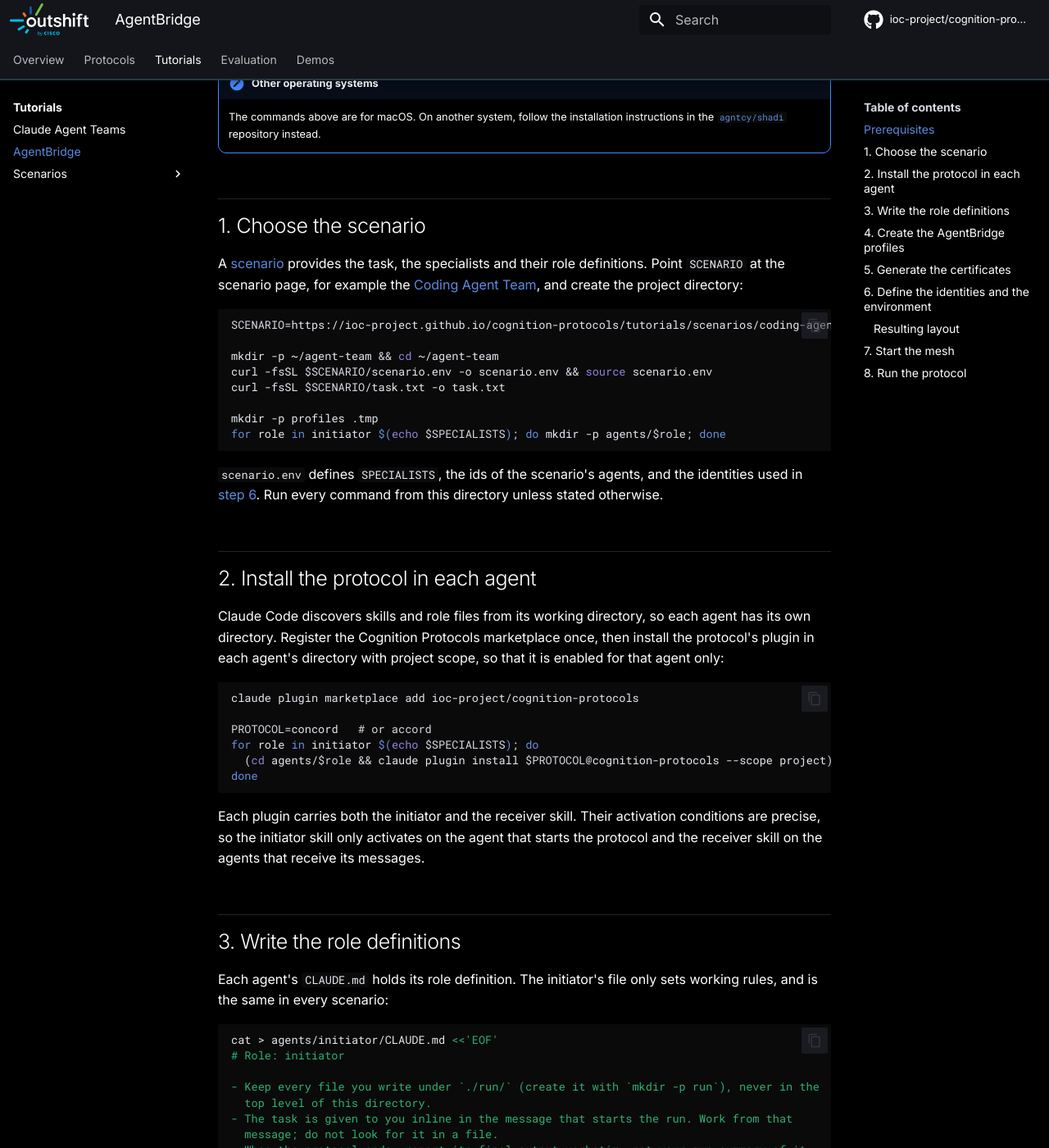
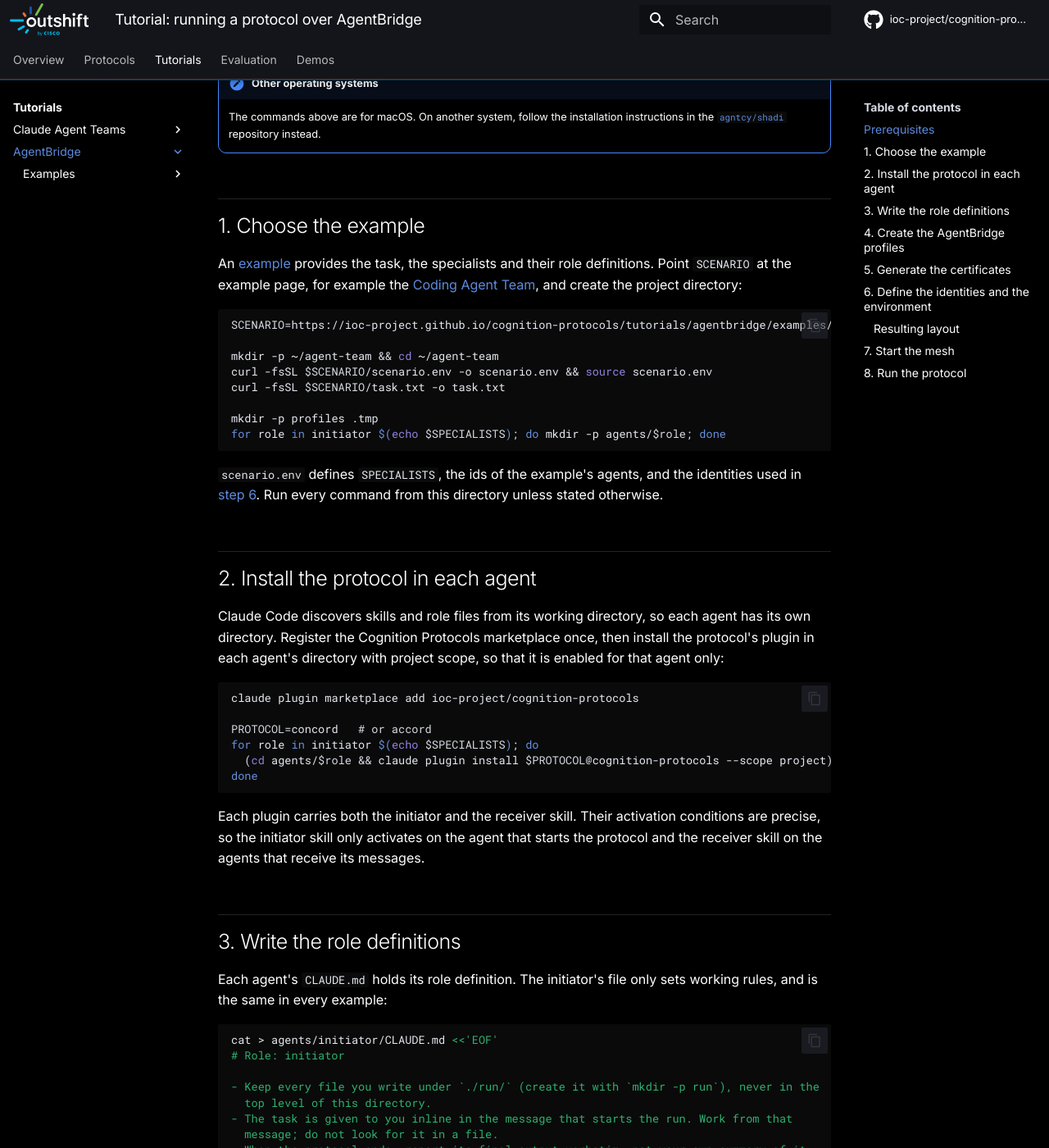
Before and after one commit to ioc-project/cognition-protocols, an MkDocs documentation site: the page built from docs/tutorials/agentbridge/index.md, in a window 1280 px wide and 1400 px high, scrolled down 1114 px. Shown: the whole window at 82% size. Built offline with MkDocs 1.6.1 and Material for MkDocs 9.7.7, drawn with Linux system fonts in a browser that asks for light colours; comment, search, counter and statistics services are not loaded; some of the changed text lies outside the part shown.

Commit message:
docs: give each tutorial its own Examples and drop the Scenarios page
Claude Agent Teams and AgentBridge each get an Examples section with the Coding Agent Team example and its own task, role and environment files. The shared Scenarios page is removed.

Signed-off-by: Mauro Sardara <msardara@cisco.com>

````diff
--- /dev/null
+++ b/docs/tutorials/agentbridge/examples/coding-agent-team/task.txt
@@ -0,0 +1,4 @@
+We are adding a new notification-delivery capability to the product (a notification
+service): users can opt in to email / push / SMS notifications for events raised across
+several existing subsystems. Your team must develop it, and the team needs one decision on
+how to build it that everyone can live with.
--- a/docs/tutorials/agentbridge.md
+++ b/docs/tutorials/agentbridge/index.md
@@ -11,9 +11,9 @@
 and the initiator uses `agentbridge delegate` as its delegation primitive, where an in-process
 orchestrator would use its sub-agent tool.
 
-Any Cognition Protocol can run this way, on any [scenario](scenarios/index.md). The tutorial
+Any Cognition Protocol can run this way, on any [example](examples/index.md). The tutorial
 uses independent Claude Code processes: one initiator and one receiver per specialist of the
-scenario. It uses the SLIM transport; the node and identity steps are specific to it.
+example. It uses the SLIM transport; the node and identity steps are specific to it.
 
 ```mermaid
 flowchart LR
@@ -61,14 +61,14 @@
     The commands above are for macOS. On another system, follow the installation instructions
     in the [`agntcy/shadi`](https://github.com/agntcy/shadi) repository instead.
 
-## 1. Choose the scenario
+## 1. Choose the example
 
-A [scenario](scenarios/index.md) provides the task, the specialists and their role
-definitions. Point `SCENARIO` at the scenario page, for example the
-[Coding Agent Team](scenarios/coding-agent-team/index.md), and create the project directory:
+An [example](examples/index.md) provides the task, the specialists and their role
+definitions. Point `SCENARIO` at the example page, for example the
+[Coding Agent Team](examples/coding-agent-team/index.md), and create the project directory:
 
 ```bash
-SCENARIO=https://ioc-project.github.io/cognition-protocols/tutorials/scenarios/coding-agent-team   # a scenario page
+SCENARIO=https://ioc-project.github.io/cognition-protocols/tutorials/agentbridge/examples/coding-agent-team   # an example page
 
 mkdir -p ~/agent-team && cd ~/agent-team
 curl -fsSL $SCENARIO/scenario.env -o scenario.env && source scenario.env
@@ -78,7 +78,7 @@
 for role in initiator $(echo $SPECIALISTS); do mkdir -p agents/$role; done
 ```
 
-`scenario.env` defines `SPECIALISTS`, the ids of the scenario's agents, and the identities used
+`scenario.env` defines `SPECIALISTS`, the ids of the example's agents, and the identities used
 in [step 6](#6-define-the-identities-and-the-environment). Run every command from this
 directory unless stated otherwise.
 
@@ -104,7 +104,7 @@
 ## 3. Write the role definitions
 
 Each agent's `CLAUDE.md` holds its role definition. The initiator's file only sets working rules,
-and is the same in every scenario:
+and is the same in every example:
 
 ```bash
 cat > agents/initiator/CLAUDE.md <<'EOF'
@@ -118,7 +118,7 @@
 EOF
 ```
 
-Download one role definition per specialist from the scenario, and save each as `CLAUDE.md` in
+Download one role definition per specialist from the example, and save each as `CLAUDE.md` in
 the agent's directory:
 
 ```bash
@@ -193,7 +193,7 @@
 ## 6. Define the identities and the environment
 
 AgentBridge authenticates members of the bus with DIDs. The DIDs are derived deterministically
-from a fixed seed and the participant's name, and the scenario's `scenario.env` already exports
+from a fixed seed and the participant's name, and the example's `scenario.env` already exports
 them (`SLIM_HUMAN_SEED` and `SLIM_MEMBER_DIDS`). `env.sh` exports everything else the agents and
 your terminal need. The participants are:
 
@@ -201,7 +201,7 @@
 |---|---|
 | `avatar` | You: the kickoff `agentbridge delegate` call from your terminal |
 | `driver` | The initiator's own outbound calls to the receivers (the bus allows one active session per identity, so it cannot reuse `avatar` or `initiator`) |
-| `initiator` and the scenario's specialists | The registered agents |
+| `initiator` and the example's specialists | The registered agents |
 
 ```bash
 cat > env.sh <<'EOF'
@@ -214,14 +214,14 @@
 export SLIM_TLS_CERT="$PWD/.tmp/shadi-slim-mtls/client-avatar.crt"
 export SLIM_TLS_KEY="$PWD/.tmp/shadi-slim-mtls/client-avatar.key"
 
-# DID authentication. The scenario provides the seed and the member DIDs.
+# DID authentication. The example provides the seed and the member DIDs.
 export SHADI_SLIM_AUTH=did
 source "$PWD/scenario.env"
 EOF
 ```
 
-For your own scenario, derive the identities as described in
-[Adding a scenario](scenarios/index.md#adding-a-scenario).
+For your own example, derive the identities as described in
+[Adding an example](examples/index.md#adding-an-example).
 
 Next, a script that registers one agent. It runs `agentbridge register` for a role under
 `shadictl`, from the agent's own directory:
@@ -282,7 +282,7 @@
 
 ### Resulting layout
 
-For the Coding Agent Team scenario, the project directory now looks like this:
+For the Coding Agent Team example, the project directory now looks like this:
 
 ```text
 agent-team/
@@ -327,7 +327,7 @@
 source env.sh
 shadictl slim start-node
 
-# one more terminal per agent: the initiator and each specialist of the scenario
+# one more terminal per agent: the initiator and each specialist of the example
 ./register-agent.sh initiator
 ./register-agent.sh <specialist id>   # for each id in $SPECIALISTS
 ```
@@ -339,8 +339,8 @@
 Write the kickoff message. Give the initiator the task **inline**: a registered Claude Code
 instance cannot read files outside its own directory.
 
-This message is the only part that depends on the scenario, and it takes everything from the
-files downloaded in step 1: to run another scenario, change `SCENARIO` there and write it again.
+This message is the only part that depends on the example, and it takes everything from the
+files downloaded in step 1: to run another example, change `SCENARIO` there and write it again.
 
 ```bash
 source env.sh                # SLIM_ENDPOINT, and SPECIALISTS from scenario.env
--- a/mkdocs.yml
+++ b/mkdocs.yml
@@ -92,11 +92,16 @@
           - Specification: protocols/concord/specification.md
   - Tutorials:
       - tutorials/index.md
-      - Claude Agent Teams: tutorials/agent-teams.md
-      - AgentBridge: tutorials/agentbridge.md
-      - Scenarios:
-          - tutorials/scenarios/index.md
-          - Coding Agent Team: tutorials/scenarios/coding-agent-team/index.md
+      - Claude Agent Teams:
+          - tutorials/agent-teams/index.md
+          - Examples:
+              - tutorials/agent-teams/examples/index.md
+              - Coding Agent Team: tutorials/agent-teams/examples/coding-agent-team/index.md
+      - AgentBridge:
+          - tutorials/agentbridge/index.md
+          - Examples:
+              - tutorials/agentbridge/examples/index.md
+              - Coding Agent Team: tutorials/agentbridge/examples/coding-agent-team/index.md
   - Evaluation:
       - evaluation/index.md
       - ACCORD: evaluation/accord.md
````
Also changed, not shown: docs/getting-started.md (+2 -2 lines), docs/tutorials/agent-teams/examples/coding-agent-team/index.md (added, +93 -0 lines), docs/tutorials/agent-teams/examples/index.md (added, +35 -0 lines), docs/tutorials/agent-teams/index.md (renamed from docs/tutorials/agent-teams.md, +9 -9 lines), docs/tutorials/agentbridge/examples/coding-agent-team/index.md (renamed from docs/tutorials/scenarios/coding-agent-team/index.md, +10 -10 lines), docs/tutorials/agentbridge/examples/coding-agent-team/roles/microservices.txt (added, +32 -0 lines), docs/tutorials/agentbridge/examples/coding-agent-team/roles/monolith.txt (added, +45 -0 lines), docs/tutorials/agentbridge/examples/coding-agent-team/roles/pragmatist.txt (added, +30 -0 lines), docs/tutorials/agentbridge/examples/index.md (added, +43 -0 lines), docs/tutorials/index.md (+7 -6 lines), docs/tutorials/scenarios/index.md (deleted, +0 -44 lines), docs/tutorials/agent-teams/examples/coding-agent-team/roles/microservices.txt (renamed from docs/tutorials/scenarios/coding-agent-team/roles/microservices.txt), docs/tutorials/agent-teams/examples/coding-agent-team/roles/monolith.txt (renamed from docs/tutorials/scenarios/coding-agent-team/roles/monolith.txt), docs/tutorials/agent-teams/examples/coding-agent-team/roles/pragmatist.txt (renamed from docs/tutorials/scenarios/coding-agent-team/roles/pragmatist.txt), 1 more files, 3 other files.
